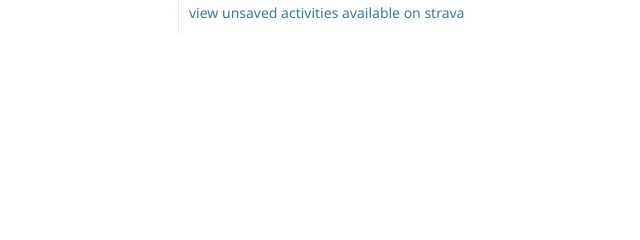
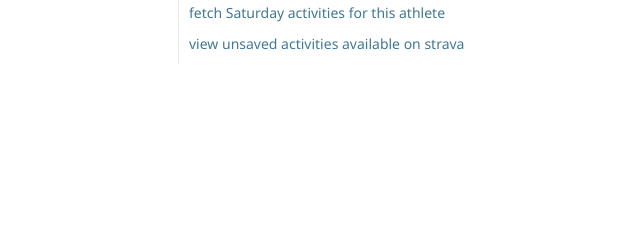
Before and after one commit to timcu/django_bpaml_strava_site, a Django app: page /bpaml-strava/view-activities/athlete/1 in a window 1280 px wide. Shown: the part 336-576 px from the top of the page, without its empty margins (137-777 px from the left). Run offline with Django 5.2, Linux system fonts and the light colour scheme; the visitor is signed in with stand-in values (Sample User, id 1); data comes from the database, SQL or seed files in the repository; some libraries are stand-ins or nearby versions.

Commit message:
Able to save bulk activities in database

```diff
--- a/django_bpaml_strava/templates/django_bpaml_strava/athlete.html
+++ b/django_bpaml_strava/templates/django_bpaml_strava/athlete.html
@@ -43,6 +43,9 @@
     </tr>
     {% endfor %}
 </table>
+<p>
+    <a href="{% url 'save-activities' athlete.uid %}">fetch Saturday activities for this athlete</a>
+</p>
 {% if list_strava_activities %}
 <h2>Other strava activities</h2>
 <table>
--- a/django_bpaml_strava/urls.py
+++ b/django_bpaml_strava/urls.py
@@ -2,6 +2,7 @@ from django.urls import path
 from django_bpaml_strava.views import index_page, athlete_page, view_activities
 from django_bpaml_strava.views import fetch_and_view_activities, save_activity
 from django_bpaml_strava.views import delete_activity
+from django_bpaml_strava.views import fetch_and_save_activities
 
 urlpatterns = [
   path('', index_page, name='index'),
@@ -10,4 +11,5 @@ urlpatterns = [
   path('view-unsaved-activities-available-on-strava/athlete/<int:strava_id>', fetch_and_view_activities, name='view-unsaved-activities-available-on-strava'),
   path('save-activity/athlete/<int:strava_id>/activity/<int:activity_id>', save_activity, name='save-activity'),
   path('delete-activity/athlete/<int:strava_id>/activity/<int:activity_id>', delete_activity, name='delete-activity'),
+  path('save-activities/athlete/<int:strava_id>', fetch_and_save_activities, name='save-activities'),
 ]
--- a/django_bpaml_strava/views.py
+++ b/django_bpaml_strava/views.py
@@ -169,3 +169,27 @@ def delete_activity(request, strava_id, activity_id):
     else:
         logger.error("Activity not found")
     return redirect('view-activities', strava_id=strava_id)
+
+
+@login_required
+def fetch_and_save_activities(request, strava_id):
+    """Fetch activities from strava, filter out non-parkrun events and save the rest if nothing else
+    already saved for that date"""
+    lst_strava_activities = fetch_activities_from_strava(strava_id)
+    if lst_strava_activities is None:
+        return index_page(request)
+    social_account = social_account_with_sorted_activities(strava_id)
+    set_saturday = set(a.date for a in social_account.user.activity_set.all())
+    for dct_activity in lst_strava_activities:
+        # timezone looks like '(GMT+10:00) Australia/Brisbane'
+        list_timezone = dct_activity['timezone'].split(' ')
+        timezone = list_timezone[1]
+        start_time = datetime.datetime.strptime(dct_activity["start_date"], "%Y-%m-%dT%H:%M:%SZ").astimezone(
+            zoneinfo.ZoneInfo(timezone))
+        start_date = start_time.date()
+        latest_start_time = start_time.replace(hour=7, minute=10, second=0, microsecond=0)
+        # Find last start on each Saturday before 7:10am local time that is between 4.7km and 5.3km
+        if start_date not in set_saturday and start_time.weekday() == 5 and start_time < latest_start_time and 4700 < dct_activity["distance"] < 5300:
+            set_saturday.add(start_date)
+            create_activity_from_strava(social_account.user, dct_activity)
+    return redirect('view-activities', strava_id=strava_id)
```
